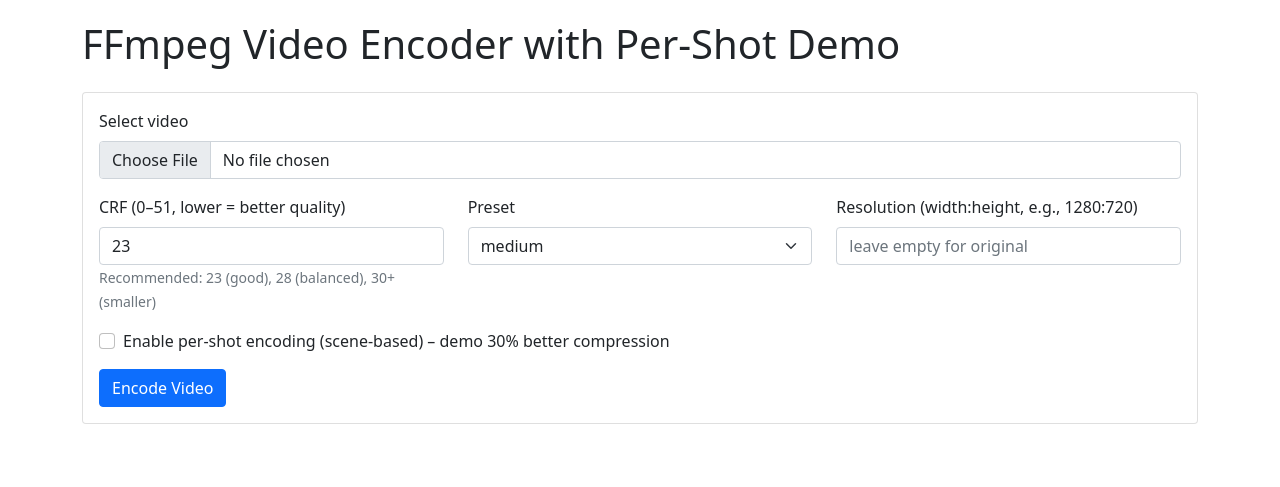
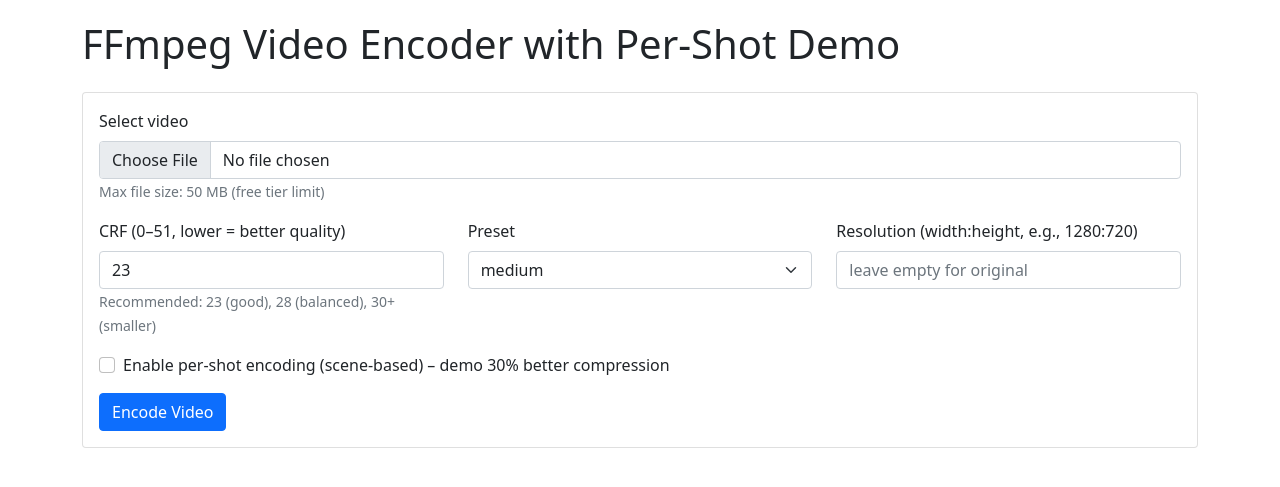
Before and after one commit to sudeepdbg/per-shot-encoder-ffmpeg, a Flask app: page / in a window 1280 px wide. Shown: the top 487 px of the page. Run offline with Flask 3, Linux system fonts and the light colour scheme; some libraries are stand-ins or nearby versions.

Commit message:
Update index.html

```diff
--- a/templates/index.html
+++ b/templates/index.html
@@ -21,6 +21,7 @@
                     <div class="mb-3">
                         <label for="videoFile" class="form-label">Select video</label>
                         <input class="form-control" type="file" id="videoFile" name="file" accept="video/*" required>
+                        <small class="text-muted">Max file size: 50 MB (free tier limit)</small>
                     </div>
                     <div class="row">
                         <div class="col-md-4 mb-3">
```
